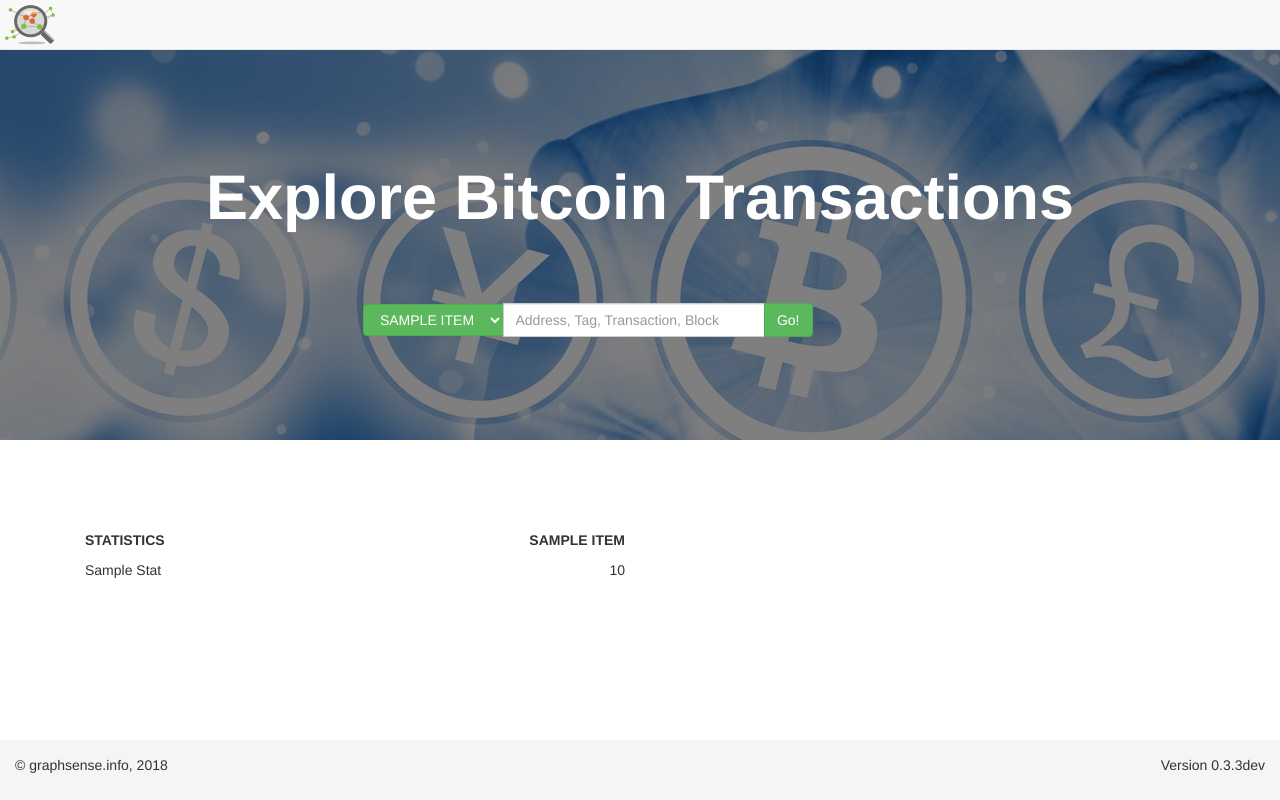
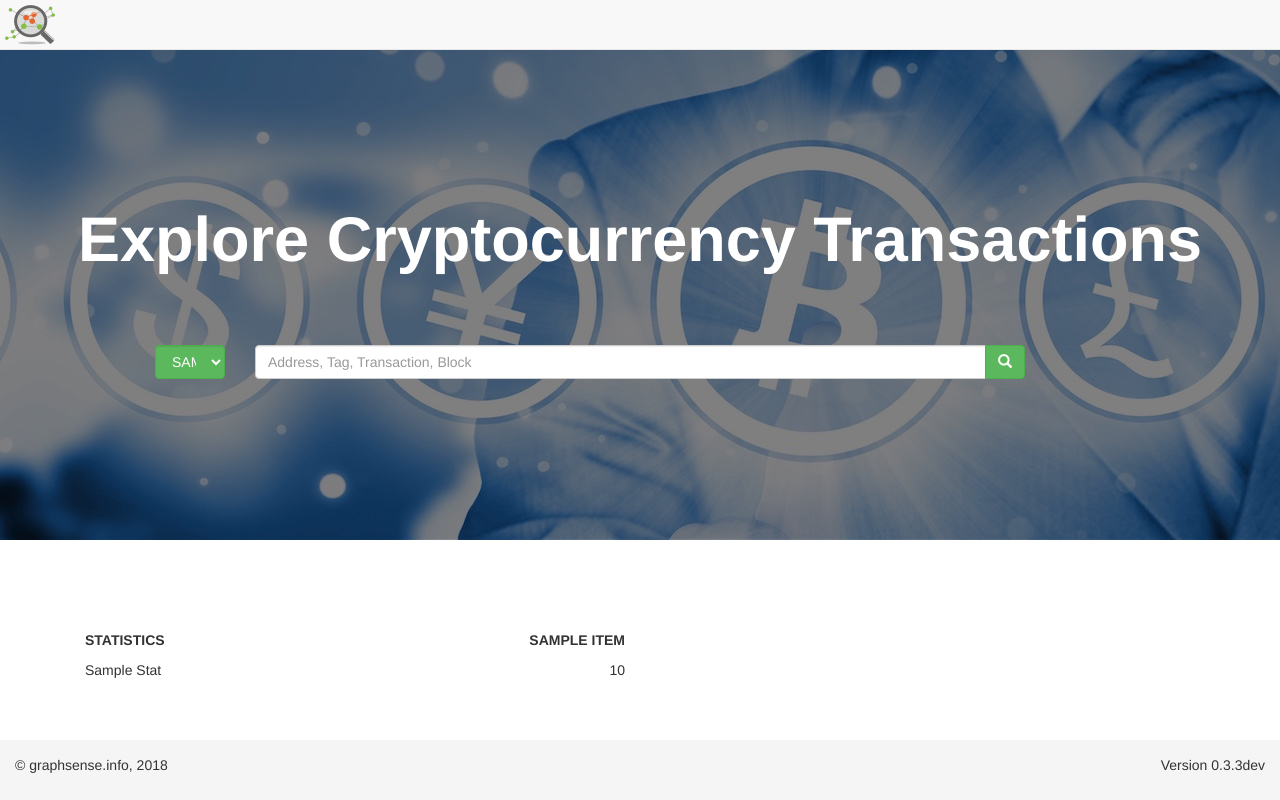
Before and after one commit to graphsense/graphsense-dashboard, a Flask app: page / in a window 1280 px wide. Run offline with Flask 2, Linux system fonts and the light colour scheme; a database or web service that is not in the repository returns one stand-in record (values such as "Sample title"); data that the repository does not hold is empty; some libraries are stand-ins or nearby versions.

Commit message:
fixed currency selection button

```diff
--- a/static/css/custom.css
+++ b/static/css/custom.css
@@ -93,7 +93,7 @@ footer {
 
 .splash-image {
   background: #ffffff url("/static/img/graphsense_background.jpg") no-repeat center top;
-  height: 400px;
+  height: 500px;
 }
 
 .jumbotron .container {
@@ -108,15 +108,14 @@ footer {
   color: orange;
 }
 
+/*input#query_field {
+  width: 550px;
+}
+*/
 .panel table {
   font-size: 13px;
   /*margin-left: 10px;*/
 }
-
-/*div#graph-control {
-  margin-top: 20px;
-}
-*/
 
 
 /* 5. FOOTER */
@@ -138,6 +137,11 @@ footer > .container-fluid {
 }
 
 .top-buffer { margin-top: 60px; }
+
+.center_div{
+    margin: 0 auto;
+    width: 80% /* value of your choice which suits your alignment */
+}
 
 
 div#currency_stats {
@@ -238,7 +242,8 @@ a.buttons-copy span, a.buttons-print span, a.buttons-csv span {
 /* 9. DROPDOWN MENU */
 
 #dropdown {
-  width: 403px;
+  margin-left: 20px;
+  width: 600px;
 }
 
 #dropdown .dropdown-menu-category-item {
--- a/static/js/query_term_suggestion.js
+++ b/static/js/query_term_suggestion.js
@@ -34,7 +34,7 @@ $( "#query" ).keyup(function() {
             $('#dropdown').css("display", "inline");
         }
     } else {
-        window.console.log("Assuming block number entry, no suggestions.");
+        // window.console.log("Assuming block number entry, no suggestions.");
         $('#dropdown').css("display", "none");
     }
 });
--- a/templates/landing_page.html
+++ b/templates/landing_page.html
@@ -1,5 +1,5 @@
 {% extends "base.html" %}
-{% block title %}GraphSense - Explore Digital Currency Transactions{% endblock %}
+{% block title %}GraphSense - Cryptocurrency Explorer{% endblock %}
 
 {% block header %}
 
@@ -16,17 +16,17 @@
       <!-- title row -->
       <div class="row white-text">
         <div class="col-md-12">
-          <h1 class="text-center"><strong>Explore Bitcoin Transactions</strong></h1>
+          <h1 class="text-center"><strong>Explore Cryptocurrency Transactions</strong></h1>
         </div>
       </div>
       <!-- search form (simple search) -->
       <div class="row top-buffer">
-        <div class="col-md-6 col-md-offset-3">
-          <form id="search-form" role="form" action="{{ url_for('search') }}" method="GET">
-            <input type="hidden" id="selected-type" name="selected-type" value="none"/>
-            <div class="input-group" style="width: 450px">
-                <span class="input-group-btn">
-                    <select id="currency-selector" name="currency-selector" class="btn btn-success">
+        <form id="search-form" class="form-horizontal" role="form" action="{{ url_for('search') }}" method="GET">
+
+          <div class="row form-group">
+            <!-- Currency selector -->
+            <div class="col-md-1 col-md-offset-1">
+              <select id="currency-selector" name="currency-selector" class="form-control btn btn-success">
                 {% for key in statistics%}
                     {% if key == "btc" %}
                         <option selected="selected" value="{{ key }}">{{ key.upper() }}</option>
@@ -35,19 +35,30 @@
                     {% endif %}
                 {% endfor%}
               </select>
-                </span>
+            </div>
+            <!-- Search field and button input group-->
+            <div class="col-md-8">
+                <div class="input-group">
+                  <!-- Search Field -->
                   <input name="query" id="query" placeholder="Address, Tag, Transaction, Block" type="text" class="form-control" autocomplete="off"/>
-            <span class="input-group-btn">
-                  <button type="submit" class="btn btn-success">Go!</button>
-            </span>
+                  <!-- Search Button -->
+                  <div class="input-group-btn">
+                    <button class="btn btn-success" type="submit">
+                      <i class="glyphicon glyphicon-search"></i>
+                    </button>
                   </div>
-            <div id="suggestion-dropdown-menu" class="input-group">
                 </div>
-          </form>
+            </div>
+          </div> <!-- end of form group -->
+
+          <div class="row">
+            <div id="suggestion-dropdown-menu" class="input-group col-md-8 col-md-offset-2">
             </div>
           </div>
 
+        </form>
       </div>
+    </div> <!-- end of container -->
 
 
   </div>
```
Also changed, not shown: CHANGELOG.md. Lines whose indentation alone changed are shown as unchanged.
